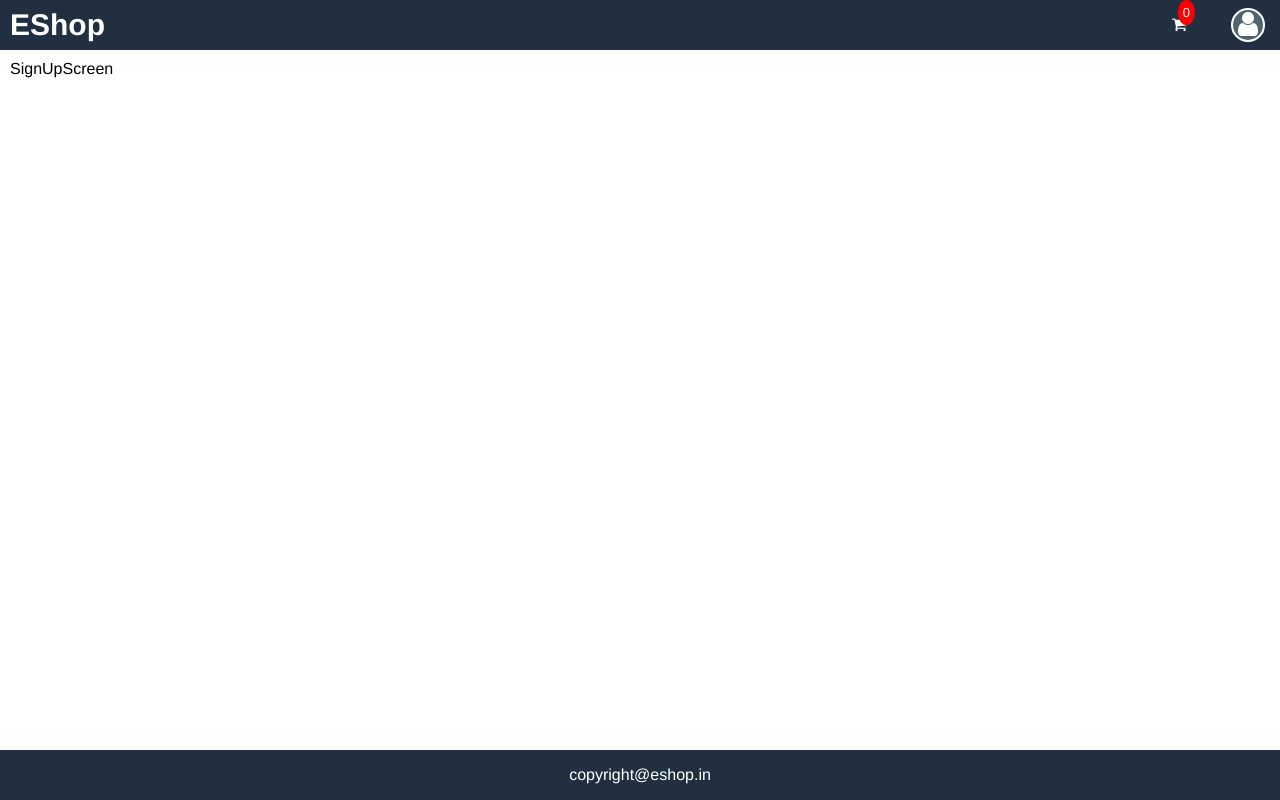
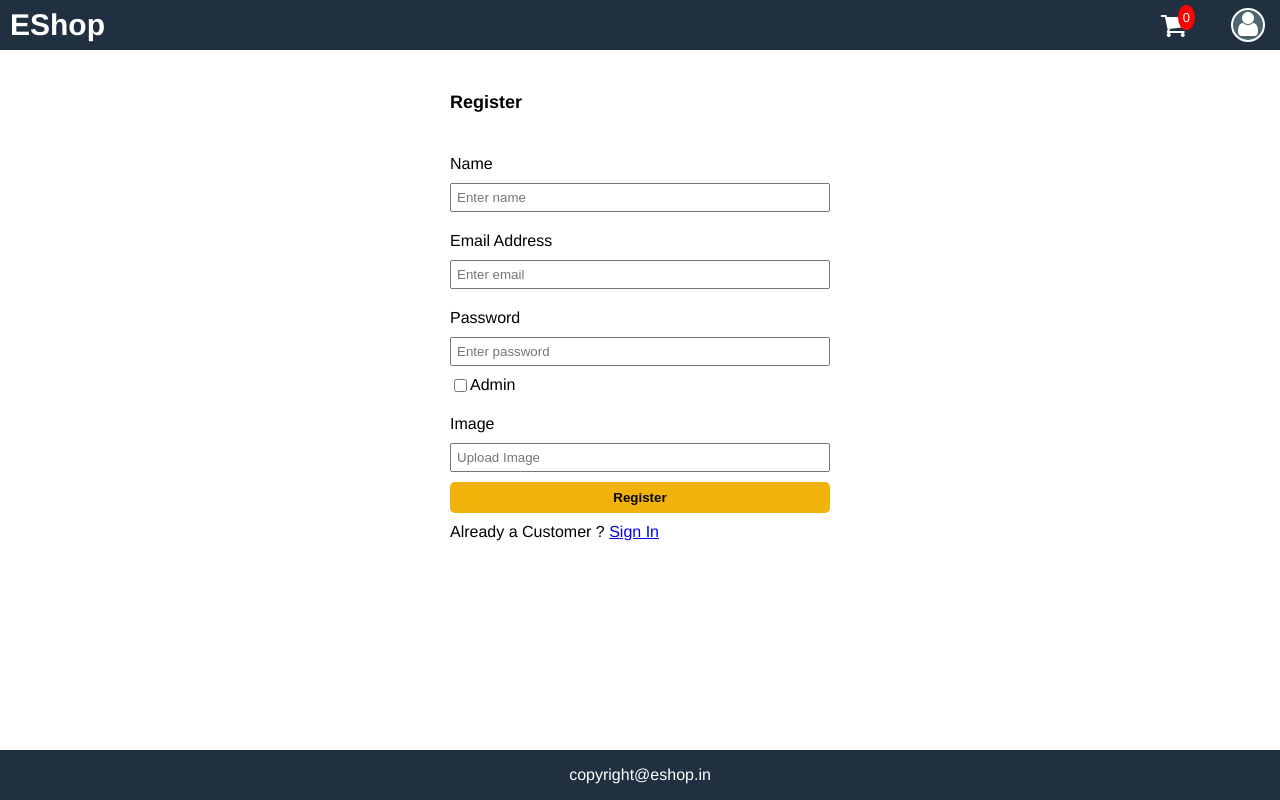
Before and after one commit to NawazGhori/React-Ecommerce, a React (Create React App) app in the folder ecommerce/: page /signup in a window 1280 px wide. Built offline with nearby package versions, Linux system fonts and the light colour scheme.

Commit message:
register start

```diff
--- a/ecommerce/src/App.tsx
+++ b/ecommerce/src/App.tsx
@@ -41,7 +41,7 @@ class App extends React.Component<IProps, IState>{
                         {/* <NavLink to="/cart" exact={true} strict >Cart
                            {this.props.count > 0 ? <span className="badge-success">{this.props.count}</span> : <span className="badge-empty">{this.props.count}</span>}
                         </NavLink> */}
-                        <NavLink to="/cart" exact={true} strict ><i className="fa fa-shopping-cart" aria-hidden="true" id="#cart-icon"></i>
+                        <NavLink to="/cart" exact={true} strict ><i className="fa fa-shopping-cart" aria-hidden="true" id="cart-icon"></i>
                            {this.props.count > 0 ? <span className="badge badge-success">{this.props.count}</span> : <span className="badge badge-empty">{this.props.count}</span>}
                         </NavLink>
                         {/* <NavLink to="/signIn" exact={true} strict>SignIn</NavLink> */}
--- a/ecommerce/src/actions/SignInActions.tsx
+++ b/ecommerce/src/actions/SignInActions.tsx
@@ -3,7 +3,7 @@ import { Dispatch } from "redux"
 import { SIGN_IN, SignInActionTypes } from "../types/SignInActionTypes"
 
 export const SignIn = (login_details: any) => {
-    return async (dispatch: Dispatch<SignInActionTypes>) => {
+    return async (dispatch: Dispatch<SignInActionTypes>, getState: () => any) => {
         try {
             const res = await axios.post('http://localhost:8080/api/users/signin', login_details)
             const { data } = res;
@@ -12,9 +12,8 @@ export const SignIn = (login_details: any) => {
                 error: "",
                 type: SIGN_IN
             })
+            window.localStorage.setItem("user_details",JSON.stringify(getState().signIn.user_details));
         } catch (err) {
-            console.log(err);
-            console.log(err.message);
             dispatch({
                 user_details: {
                     "_id": "",
--- a/ecommerce/src/index.css
+++ b/ecommerce/src/index.css
@@ -168,11 +168,12 @@ ul li {
 }
 
 button.primary {
-    background-color: #f0c040;
-    padding: 0.5rem;
+    background-color: #f1b20b;
+    padding: 0.8rem;
     border: none;
-    color: #211c1c;
+    color: #040403;
     font-weight: 700;
+    border-radius: 0.5rem;
 }
 
 button.block {
@@ -242,12 +243,18 @@ button.block {
 
 .form {
     max-width: 60rem;
+    min-width: 40rem;
     margin: 0 auto;
 }
 
 .form>div {
     display: flex;
     flex-direction: column;
+    margin: 1rem;
+}
+
+.form .checkbox-div {
+    flex-direction: row;
     margin: 1rem;
 }
 
--- a/ecommerce/src/screens/SignInScreen.tsx
+++ b/ecommerce/src/screens/SignInScreen.tsx
@@ -2,10 +2,12 @@ import React, { Component } from "react";
 import { connect } from "react-redux";
 import { SignIn } from "../actions/SignInActions";
 import MessageBox from "../components/MessageBox";
+import {History,LocationState} from "history";
 
 interface IProps {
     login_Fn: any;
     res: any;
+    history: History<LocationState>
 }
 interface IState { }
 class SignInScreen extends Component<IProps, IState>{
@@ -15,9 +17,13 @@ class SignInScreen extends Component<IProps, IState>{
 
     uemail = React.createRef<HTMLInputElement>();
     upwd = React.createRef<HTMLInputElement>();
-    login = (e:any)=>{
-        e.preventDefault()
-        this.props.login_Fn({"email":this.uemail.current?.value,"password":this.upwd.current?.value})
+    login = async(e:any)=>{
+        await e.preventDefault()
+        await this.props.login_Fn({"email":this.uemail.current?.value,"password":this.upwd.current?.value})
+        console.log(this.props.res)
+        if(this.props.res.user_details._id!=""){
+            await this.props.history.push("/cart")
+        }
     };
 
     render() {
--- a/ecommerce/src/screens/SignUpScreen.tsx
+++ b/ecommerce/src/screens/SignUpScreen.tsx
@@ -1,11 +1,78 @@
 import React, { Component } from "react";
 
-interface IProps {}
-interface IState {}
-class SignUpScreen extends Component<IProps,IState>{
-    render(){
-        return(
-            <React.Fragment>SignUpScreen</React.Fragment>
+interface IProps { }
+interface IState {
+    name: string;
+    email: string;
+    password: string;
+    isAdmin: boolean;
+    image: string;
+
+}
+class SignUpScreen extends Component<IProps, IState>{
+    constructor(props:IProps){
+        super(props)
+        this.state = {
+            name: "",
+            email: "",
+            password: "",
+            isAdmin: false,
+            image: ""
+        }
+    }
+
+    register = (e: any) => {
+        e.preventDefault();
+        console.log(this.state)
+    }
+
+    handleChange = (e: any) => {
+        if(e.target.type=== "checkbox"){
+            this.setState({
+                [e.target.name]: e.target.checked
+            } as Pick<IState, keyof IState>)
+        }else{
+            this.setState({
+                [e.target.name]: e.target.value
+            } as Pick<IState, keyof IState>)
+        }
+    }
+    render() {
+        return (
+            <React.Fragment>
+                <div className="row">
+                    <form className="form" onSubmit={this.register}>
+                        <div><h1>Register </h1></div>
+                        <div>
+                            <label>Name</label>
+                            <input type="text" placeholder="Enter name" onChange={this.handleChange} name="name"  value={this.state.name} required />
+                        </div>
+                        <div>
+                            <label>Email Address</label>
+                            <input type="email" placeholder="Enter email" name="email" value={this.state.email} onChange={this.handleChange} required />
+                        </div>
+                        <div>
+                            <label>Password</label>
+                            <input type="password" placeholder="Enter password"  name="password" value={this.state.password} onChange={this.handleChange} required />
+                        </div>
+                        <div className="checkbox-div">
+
+                            <input type="checkbox" name="isAdmin" checked={this.state.isAdmin} onChange={this.handleChange}/><span> Admin </span>
+                        </div>
+                        <div>
+                            <label>Image</label>
+                            <input type="text" placeholder="Upload Image" name="image"  value={this.state.image} onChange={this.handleChange}/>
+                        </div>
+                        <div>
+                            <button type="submit" className="button primary">Register</button>
+                        </div>
+                        <div>
+                            <div>Already a Customer ? <a href="/signin">Sign In </a></div>
+                        </div>
+                    </form>
+                </div>
+            </React.Fragment>
+
         )
     }
 }
```
Also changed, not shown: 1 other file (tests, documents, lock files or other folders).
